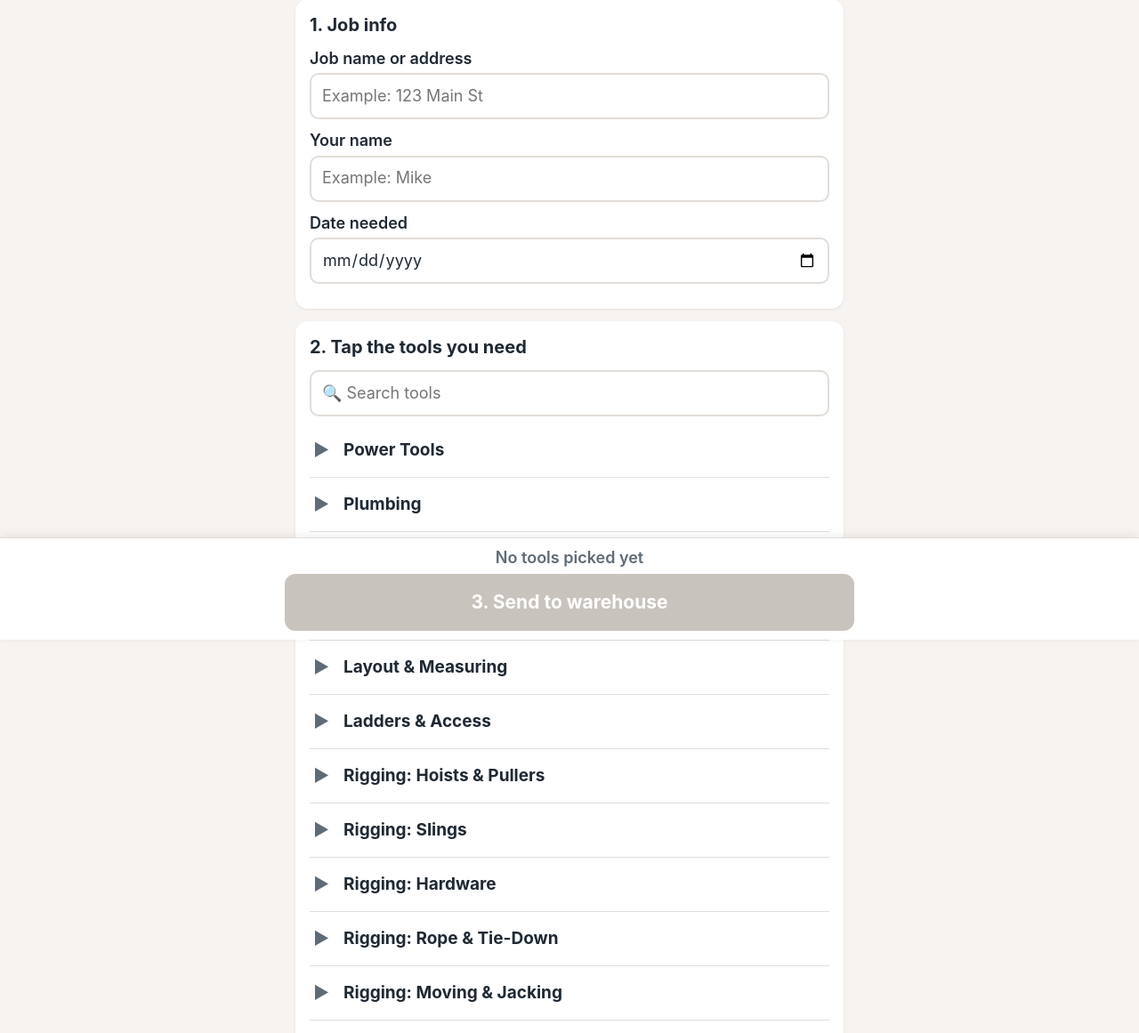
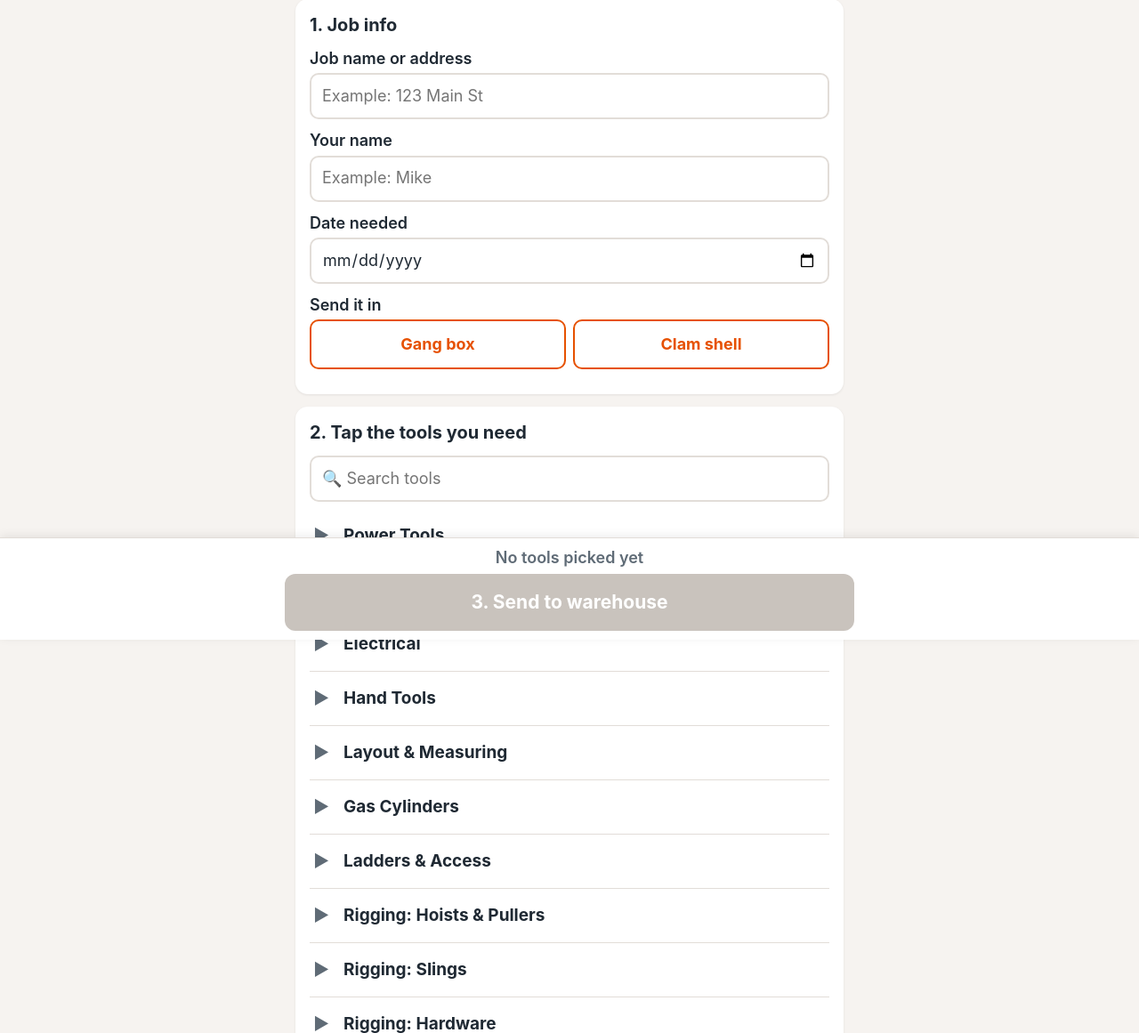
Before and after one commit to ajpirone-hash/Cmod, a web app: page / in a window 1280 px wide. Shown: the part 81-1242 px from the top of the page at 89% size. Run offline with its HTML, style and script files only (its server is not run), Linux system fonts and the light colour scheme; data that the repository does not hold is empty.

Commit message:
Add gang box / clam shell pick and gas cylinder sizes
Job info now asks whether to send material in a gang box or a clam shell
(new Send In column, shown in the email and review). New Gas Cylinders
section with acetylene (MC, B, #3, #4, #5) and oxygen bottle size picks,
plus regulators, bottle cart, wrench and caps.

Co-Authored-By: Claude Opus 5.5 <noreply@anthropic.com>
Claude-Session: https://claude.ai/code/session_01ArGKrv8kxEUR15msH7fgDC

```diff
--- a/webapp/app.js
+++ b/webapp/app.js
@@ -10,7 +10,7 @@
   var state = load();
 
   function load() {
-    var empty = { job: { jobName: "", requestedBy: "", dateNeeded: "" }, picks: {}, custom: [], open: {}, tipDismissed: false, warehouseEmail: "" };
+    var empty = { job: { jobName: "", requestedBy: "", dateNeeded: "", container: "" }, picks: {}, custom: [], open: {}, tipDismissed: false, warehouseEmail: "" };
     try {
       var raw = localStorage.getItem(STORE_KEY);
       if (!raw) return empty;
@@ -98,6 +98,22 @@
     els[key].value = state.job[key] || "";
     els[key].addEventListener("input", function () { state.job[key] = els[key].value; save(); });
   });
+
+  // "Send it in": gang box or clam shell
+  var containerOpts = document.getElementById("containerOpts");
+  function showContainer() {
+    Array.prototype.forEach.call(containerOpts.querySelectorAll(".opt"), function (b) {
+      b.classList.toggle("on", b.getAttribute("data-val") === state.job.container);
+    });
+  }
+  containerOpts.addEventListener("click", function (e) {
+    var b = e.target.closest(".opt");
+    if (!b) return;
+    var v = b.getAttribute("data-val");
+    state.job.container = state.job.container === v ? "" : v;
+    save(); showContainer();
+  });
+  showContainer();
 
   // ---------- Render tool list ----------
   function render() {
@@ -304,9 +320,9 @@
   }
 
   function buildCsv(job, lines) {
-    var rows = [["Job", "Requested By", "Date Needed", "Category", "Tool", "Size / Length", "Qty", "Notes"]];
+    var rows = [["Job", "Requested By", "Date Needed", "Send In", "Category", "Tool", "Size / Length", "Qty", "Notes"]];
     lines.forEach(function (l) {
-      rows.push([job.jobName.trim(), job.requestedBy.trim(), prettyDate(job.dateNeeded), l.category, l.tool, l.option, String(l.qty), l.note]);
+      rows.push([job.jobName.trim(), job.requestedBy.trim(), prettyDate(job.dateNeeded), job.container || "", l.category, l.tool, l.option, String(l.qty), l.note]);
     });
     return "﻿" + rows.map(function (r) { return r.map(csvCell).join(","); }).join("\r\n") + "\r\n";
   }
@@ -323,8 +339,12 @@
       (job.dateNeeded ? " (needed " + prettyDate(job.dateNeeded) + ")" : "");
   }
 
+  function optionText(l) {
+    return l.optionLabel.toLowerCase() === "size" ? l.option : l.option + " " + l.optionLabel.toLowerCase();
+  }
+
   function lineText(l) {
-    return l.qty + " x " + l.tool + (l.option ? ", " + l.option + " " + l.optionLabel.toLowerCase() : "") + (l.note ? " (" + l.note + ")" : "");
+    return l.qty + " x " + l.tool + (l.option ? ", " + optionText(l) : "") + (l.note ? " (" + l.note + ")" : "");
   }
 
   function plainText(job, lines) {
@@ -332,6 +352,7 @@
     if (job.jobName.trim()) t += "Job: " + job.jobName.trim() + "\n";
     if (job.requestedBy.trim()) t += "Requested by: " + job.requestedBy.trim() + "\n";
     if (job.dateNeeded) t += "Needed: " + prettyDate(job.dateNeeded) + "\n";
+    if (job.container) t += "Send in: " + job.container + "\n";
     t += "\n";
     lines.forEach(function (l) { t += "- " + lineText(l) + "\n"; });
     return t;
@@ -349,11 +370,12 @@
     lines.forEach(function (l) {
       if (l.needsOption && !l.option) warn += '<p class="warn">⚠ ' + esc(l.tool) + ": pick the " + esc(l.optionLabel.toLowerCase()) + ".</p>";
     });
+    if (!job.container) warn += '<p class="warn">⚠ Pick gang box or clam shell at the top.</p>';
     if (!job.requestedBy.trim()) warn += '<p class="warn">⚠ Add your name so the warehouse can call you.</p>';
     var list = "<ul>" + lines.map(function (l) {
-      return "<li><b>" + l.qty + " ×</b> " + esc(l.tool) + (l.option ? ", <b>" + esc(l.option) + "</b> " + esc(l.optionLabel.toLowerCase()) : "") + (l.note ? " <span class='small'>(" + esc(l.note) + ")</span>" : "") + "</li>";
+      return "<li><b>" + l.qty + " ×</b> " + esc(l.tool) + (l.option ? ", <b>" + esc(optionText(l)) + "</b>" : "") + (l.note ? " <span class='small'>(" + esc(l.note) + ")</span>" : "") + "</li>";
     }).join("") + "</ul>";
-    var head = job.jobName.trim() ? "<p><b>Job:</b> " + esc(job.jobName) + (job.dateNeeded ? "<br><b>Needed:</b> " + esc(prettyDate(job.dateNeeded)) : "") + "</p>" : "";
+    var head = job.jobName.trim() ? "<p><b>Job:</b> " + esc(job.jobName) + (job.dateNeeded ? "<br><b>Needed:</b> " + esc(prettyDate(job.dateNeeded)) : "") + (job.container ? "<br><b>Send in:</b> " + esc(job.container) : "") + "</p>" : "";
 
     var actions = [];
     var note;
@@ -385,6 +407,7 @@
     form.append("Job", job.jobName.trim() || "(no job name)");
     form.append("Requested by", job.requestedBy.trim() || "(no name)");
     form.append("Date needed", prettyDate(job.dateNeeded) || "(not given)");
+    form.append("Send in", job.container || "(not picked)");
     form.append("Tools", lines.map(function (l) {
       return lineText(l);
     }).join("\n"));
@@ -462,7 +485,7 @@
 
   function clearChecks() {
     state.picks = {};
-    state.job.jobName = ""; state.job.dateNeeded = "";
+    state.job.jobName = ""; state.job.dateNeeded = ""; state.job.container = ""; showContainer();
     els.jobName.value = ""; els.dateNeeded.value = "";
     save(); render();
   }
--- a/webapp/index.html
+++ b/webapp/index.html
@@ -44,6 +44,13 @@
         <span>Date needed</span>
         <input id="dateNeeded" type="date">
       </label>
+      <div class="field">
+        <span>Send it in</span>
+        <div class="choose-opts" id="containerOpts">
+          <button type="button" class="opt opt-big" data-val="Gang box">Gang box</button>
+          <button type="button" class="opt opt-big" data-val="Clam shell">Clam shell</button>
+        </div>
+      </div>
     </section>
 
     <section class="card" aria-labelledby="toolsHeading">
--- a/webapp/styles.css
+++ b/webapp/styles.css
@@ -184,3 +184,4 @@ main { max-width: 640px; margin: 0 auto; padding: 12px; }
   background: #fff; color: var(--orange); font-size: 18px; font-weight: 700;
 }
 .opt.on { background: var(--orange); color: #fff; }
+.opt-big { flex: 1; min-height: 56px; }
--- a/webapp/sw.js
+++ b/webapp/sw.js
@@ -1,5 +1,5 @@
 // Keeps the app working with no signal. Bump VERSION when files change.
-var VERSION = "gangbox-v5";
+var VERSION = "gangbox-v6";
 var FILES = [
   "./", "index.html", "styles.css", "app.js", "tools.js", "config.js", "manifest.webmanifest",
   "icons/icon-192.png", "icons/icon-512.png", "icons/apple-touch-icon.png",
--- a/webapp/tools.js
+++ b/webapp/tools.js
@@ -90,6 +90,41 @@ window.GANGBOX_TOOLS = [
       "Stud Finder",
       "Marking Paint",
       "Sharpies"
+    ]
+  },
+  {
+    "name": "Gas Cylinders",
+    "tools": [
+      {
+        "name": "Acetylene Bottle",
+        "choose": {
+          "label": "Size",
+          "options": [
+            "MC (10 cu ft)",
+            "B (40 cu ft)",
+            "#3 (75 cu ft)",
+            "#4 (145 cu ft)",
+            "#5 (300 cu ft)"
+          ]
+        }
+      },
+      {
+        "name": "Oxygen Bottle",
+        "choose": {
+          "label": "Size",
+          "options": [
+            "R (20 cu ft)",
+            "D (40 cu ft)",
+            "80 cu ft",
+            "125 cu ft",
+            "250 cu ft"
+          ]
+        }
+      },
+      "Torch Regulators (Oxy/Acetylene)",
+      "Bottle Cart",
+      "Bottle Wrench",
+      "Cylinder Caps"
     ]
   },
   {
```
Also changed, not shown: gangbox-app/app/src/main/java/com/gangbox/app/data/DefaultTools.kt (+8 -0 lines).
